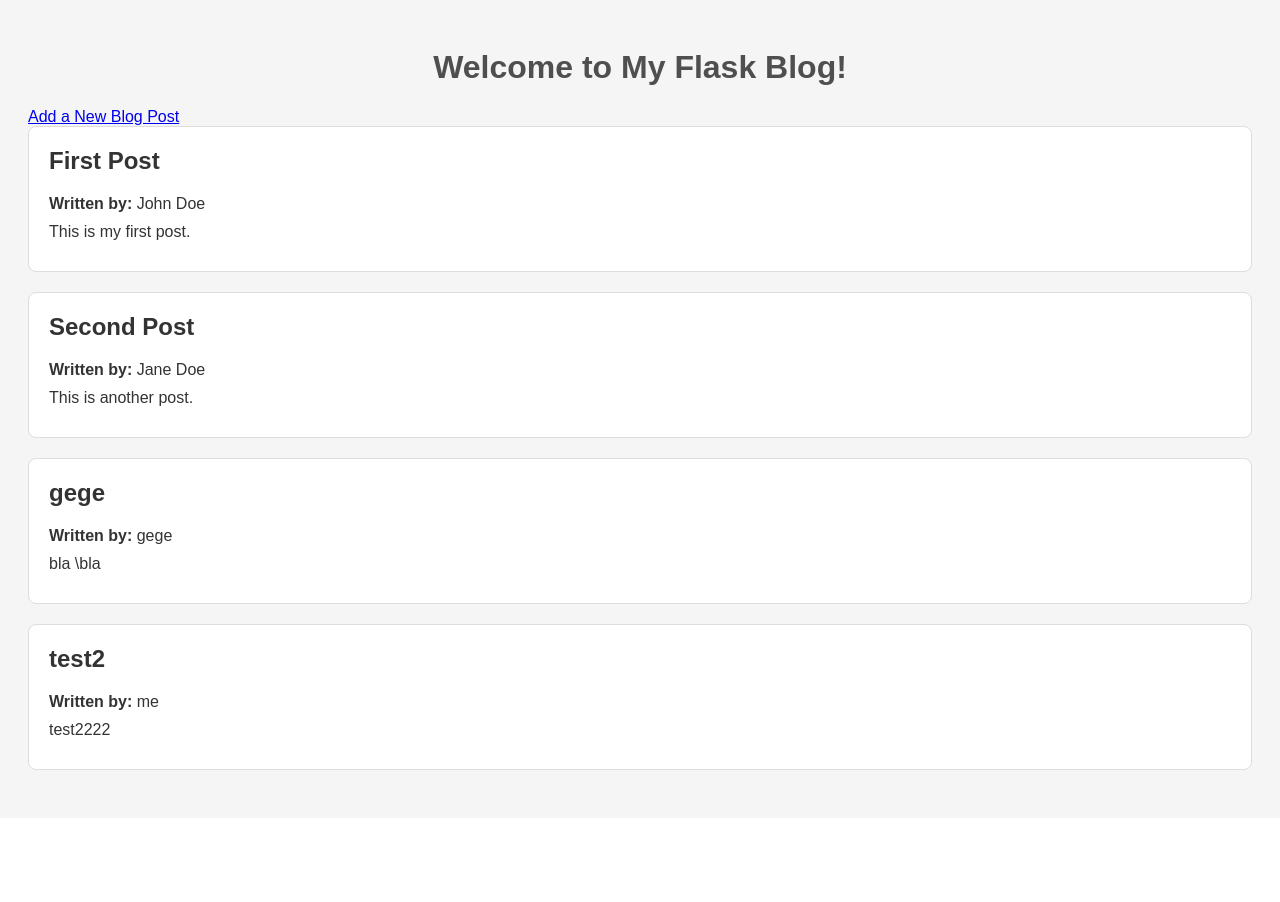
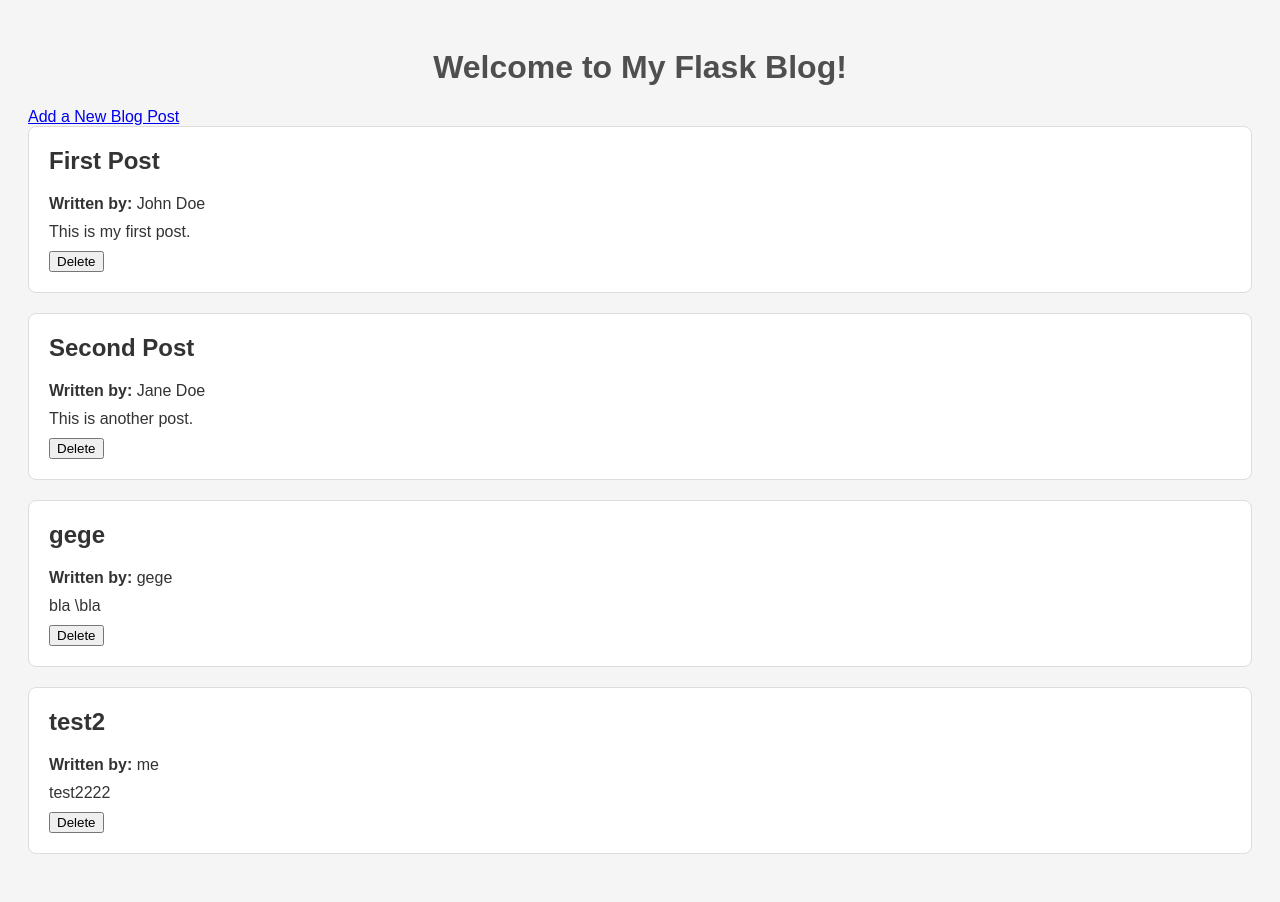
Before and after one commit to mi-ar-82/2025.01.04--Masterblog-flask, a Flask app: page / in a window 1280 px wide. Before the commit the page ends 770 px from the top, so only its background shows below. Run offline with Flask 3, Linux system fonts and the light colour scheme.

Commit message:
add delete post functionality

```diff
--- a/app.py
+++ b/app.py
@@ -19,7 +19,7 @@ def index():
     blog_posts = load_posts()  # Fetch blog posts from JSON
     return render_template('index.html', posts=blog_posts)
 
-
+#add post
 @app.route('/add', methods=['GET', 'POST'])
 def add():
     if request.method == 'POST':
@@ -45,6 +45,21 @@ def add():
     # Render the form template for GET requests
     return render_template('add.html')
 
+#delete post
+@app.route('/delete/<int:post_id>', methods=['POST'])
+def delete(post_id):
+    # Load existing posts
+    posts = load_posts()
+
+    # Filter out the post with the given ID
+    posts = [post for post in posts if post['id'] != post_id]
+
+    # Save the updated list of posts back to JSON
+    save_posts(posts)
+
+    # Redirect back to the home page
+    return redirect(url_for('index'))
+
 
 if __name__ == '__main__':
     app.run(host="0.0.0.0", port=5000, debug=True)
--- a/templates/index.html
+++ b/templates/index.html
@@ -17,6 +17,10 @@
             <h2>{{ post.title }}</h2>
             <p><strong>Written by:</strong> {{ post.author }}</p>
             <p>{{ post.content }}</p>
+            <!-- Delete Button -->
+            <form action="{{ url_for('delete', post_id=post.id) }}" method="POST" style="display:inline;">
+                <button type="submit">Delete</button>
+            </form>
         </div>
     {% endfor %}
 </body>
```
